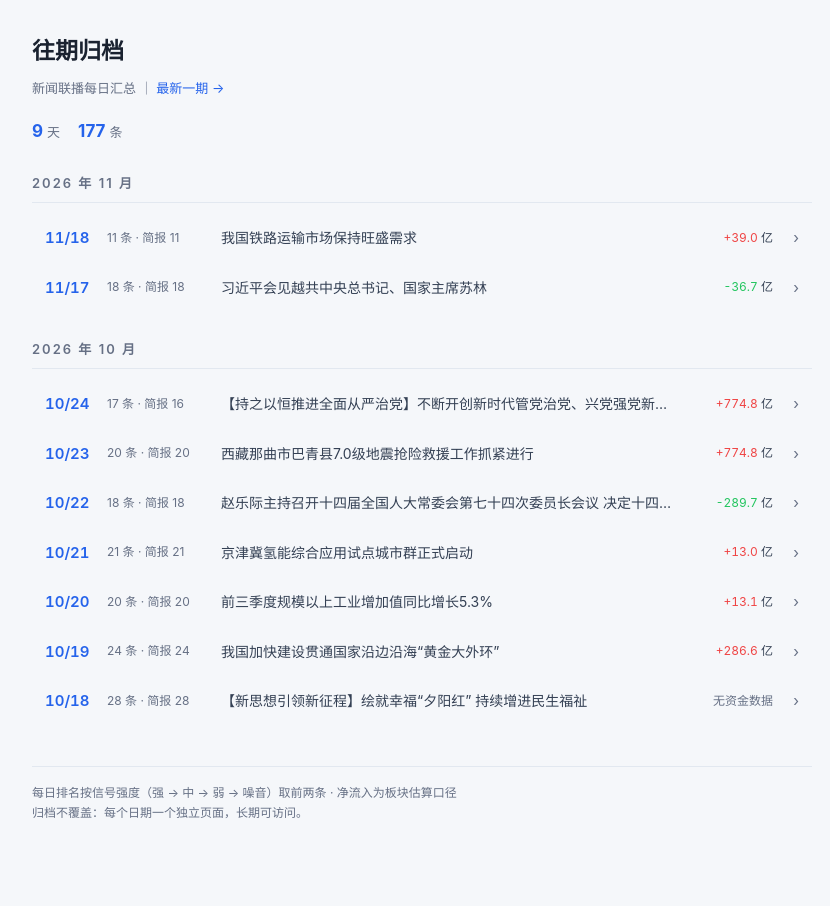
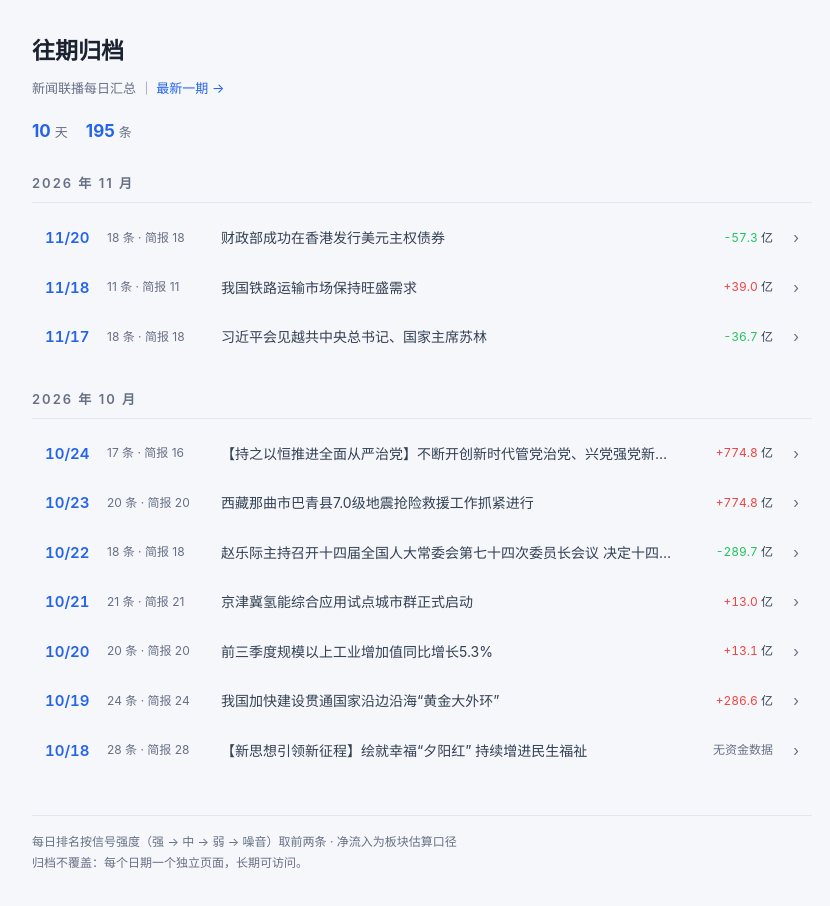
Before and after one commit to chenglinshuo520/xwlb-brief, a plain HTML site: page index.html in a window 1280 px wide. Shown: the whole page, without its empty margins (218-1048 px from the left). Drawn offline with Linux system fonts and the light colour scheme.

Commit message:
archive index

```diff
--- a/index.html
+++ b/index.html
@@ -46,13 +46,20 @@
   <h1>往期归档</h1>
   <div class="sub">新闻联播每日汇总 ｜ <a href="latest.html" style="color:var(--accent);text-decoration:none">最新一期 →</a></div>
   <div class="stats">
-    <span><b>9</b>天</span>
-    <span><b>177</b>条</span>
+    <span><b>10</b>天</span>
+    <span><b>195</b>条</span>
   </div>
 
       <section>
         <h2>2026 年 11 月</h2>
 
+        <a class="row" href="2026-11-20.html">
+          <span class="d">11/20</span>
+          <span class="meta">18 条 · 简报 18</span>
+          <span class="t">财政部成功在香港发行美元主权债券</span>
+          <span class="net"><span class='down'>-57.3</span> 亿</span>
+          <span class="go">›</span>
+        </a>
         <a class="row" href="2026-11-18.html">
           <span class="d">11/18</span>
           <span class="meta">11 条 · 简报 11</span>
```
